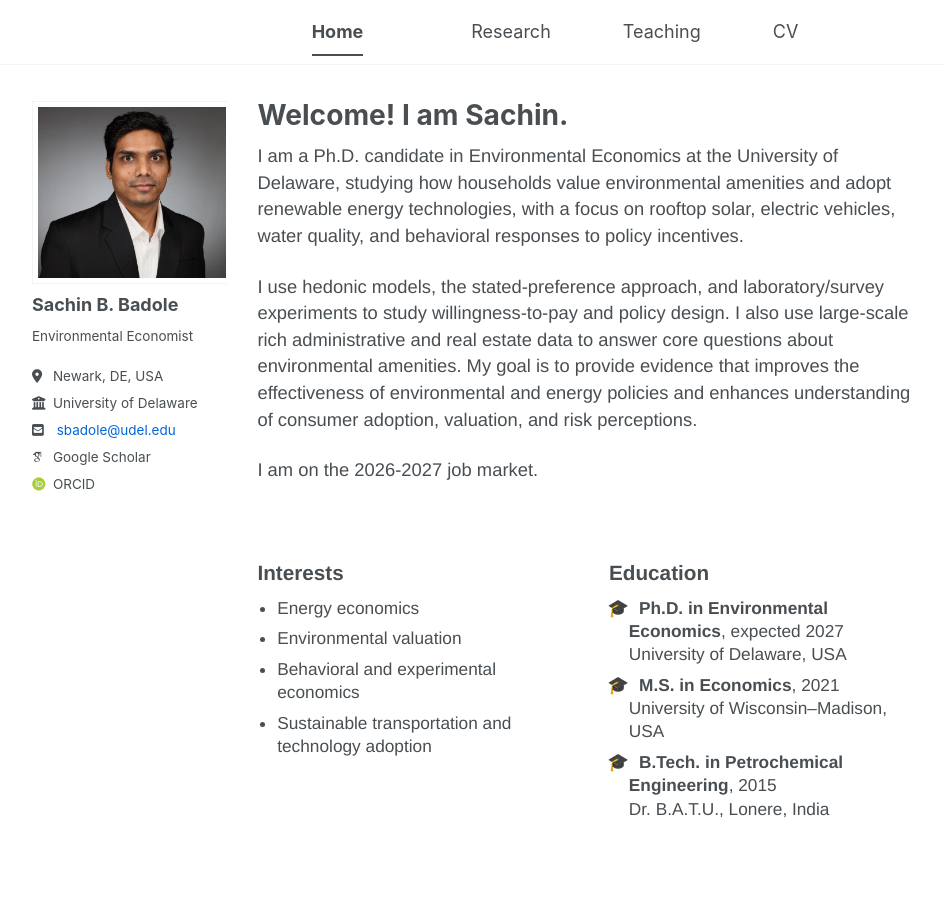
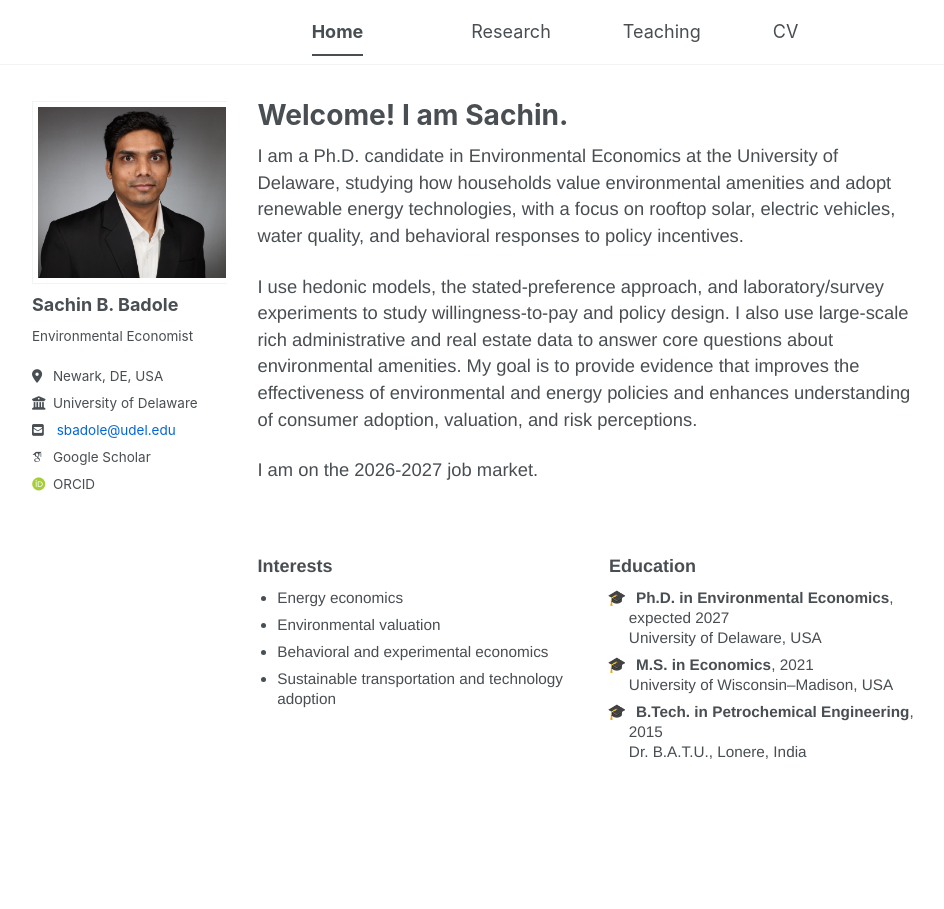
Before and after one commit to sachin-b-badole/sachin-b-badole.github.io, a Jekyll site: the page built from _pages/about.md, in a window 1280 px wide. Shown: the whole page, without its empty margins (76-1020 px from the left). Built offline with Jekyll 4.4.1, drawn with Linux system fonts in a browser that asks for light colours; some web fonts are replaced; a script bundle is joined from its source files by our own code; library files that are not in the unit come from our copies.

Commit message:
Update custom.css

```diff
--- a/assets/css/custom.css
+++ b/assets/css/custom.css
@@ -316,6 +316,17 @@ img {
 }
 
 
+.interest-list li,
+.education-list li {
+  font-size: 0.85rem !important;
+  line-height: 1.3 !important;
+}
+
+.two-col-block h3 {
+  font-size: 1rem !important;
+}
+
+
 
 
 
```
